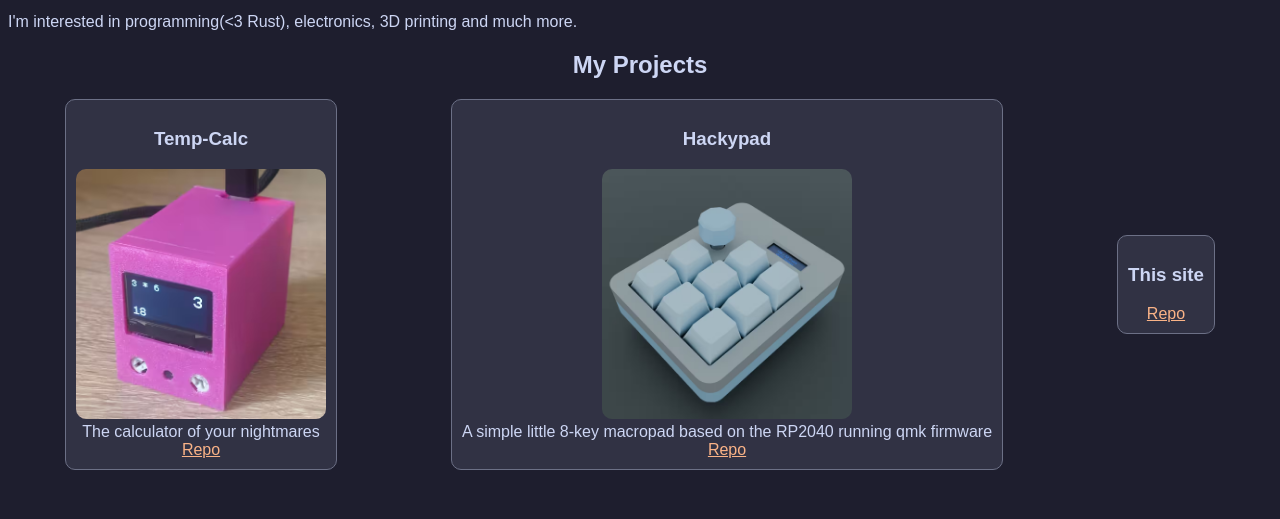
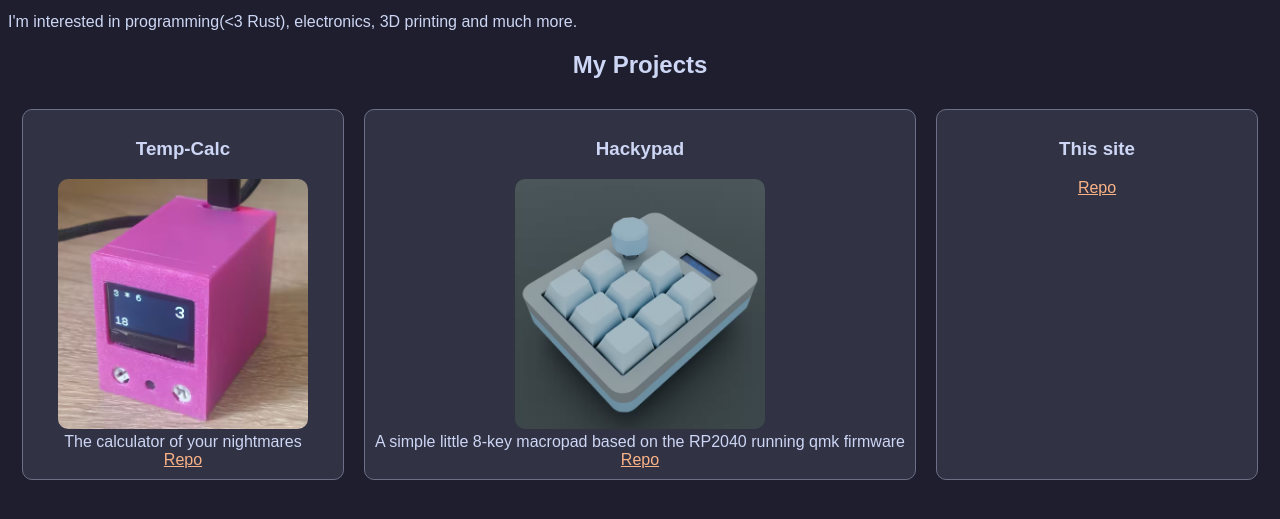
Before and after one commit to FraI3mega/personal-site, a plain HTML site: page index.html in a window 1280 px wide. Shown: the part 91-610 px from the top of the page. Drawn offline with Linux system fonts and the light colour scheme; a web font is replaced by a local one.

Commit message:
fix(layout): Improve the layout

```diff
--- a/style.css
+++ b/style.css
@@ -14,6 +14,7 @@ body {
 	display: flex;
 	flex-direction: row;
 	flex-wrap: wrap;
+	justify-content: center;
 }
 
 h2 {
@@ -32,7 +33,8 @@ a {
 	border-style: solid;
 	border-width: thin;
 	padding: 10px;
-	margin: auto;
+	margin: 10px;
+	min-width: 300px;
 }
 
 .project-image {
```
